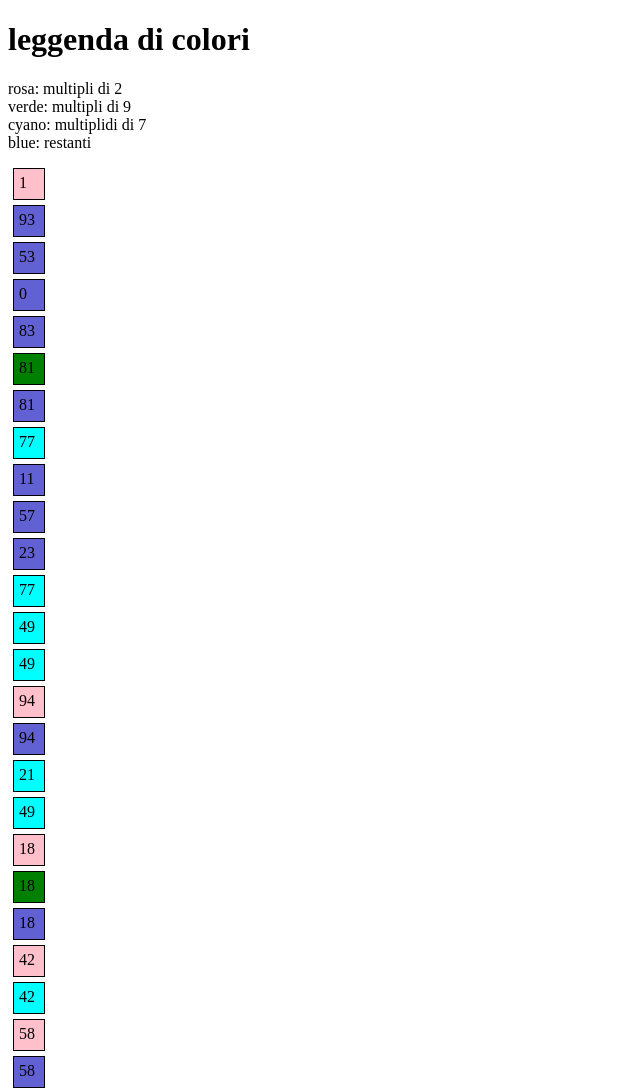
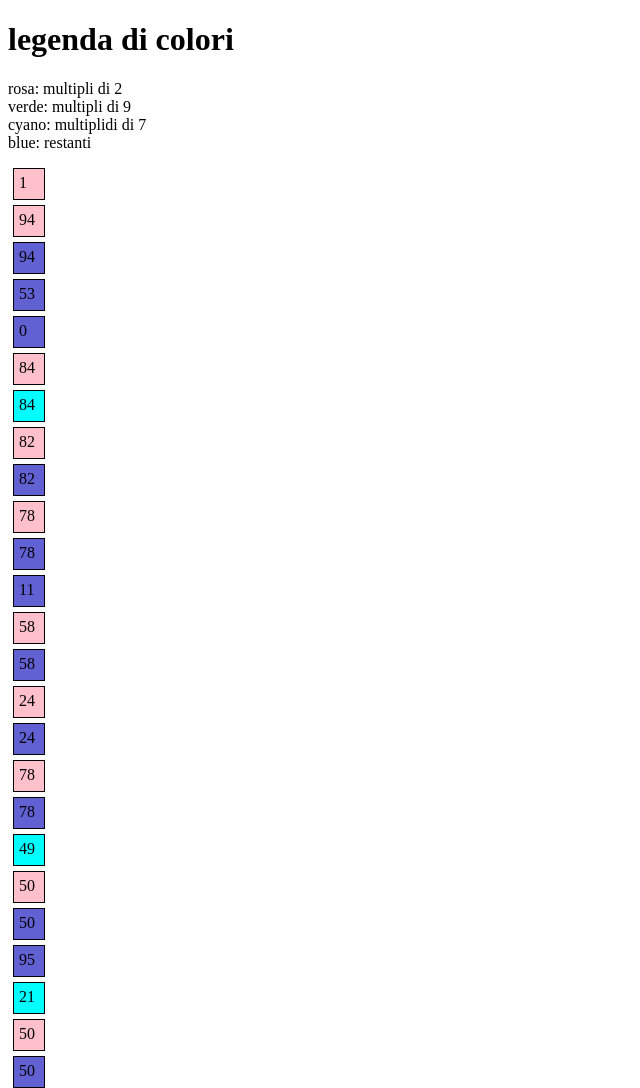
Before and after one commit to Daniele-izzo-2C-JcMaxwell-2023/tpsit, a plain HTML site: page progetti/Simulazione_verifica.html in a window 1280 px wide. Shown: the top 1088 px of the page, without its empty margins (0-640 px from the left). Drawn offline with Linux system fonts and the light colour scheme.

Commit message:
Update Simulazione_verifica.html

```diff
--- a/progetti/Simulazione_verifica.html
+++ b/progetti/Simulazione_verifica.html
@@ -34,7 +34,7 @@
 
 </head>
 <body>
-    <h1>leggenda di colori</h1>
+    <h1>legenda di colori</h1>
     <p>rosa: multipli di 2 <br>
        verde: multipli di 9 <br>
        cyano: multiplidi di 7 <br>
@@ -46,7 +46,7 @@
         let multipli9 = [];
         let multipli7 = [];
         for(let i=0; i <100;i++){
-            nc=Math.floor(Math.random()*100);
+            nc=Math.floor(Math.random()*101);
             if(nc%2==0 && nc!==0){
                 document.write("<div class='quadrato pink'>"+nc+"</div>")
             }
```
